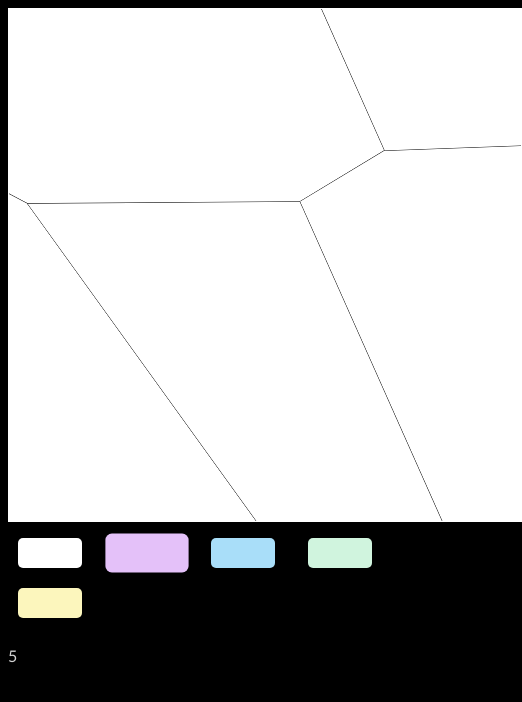
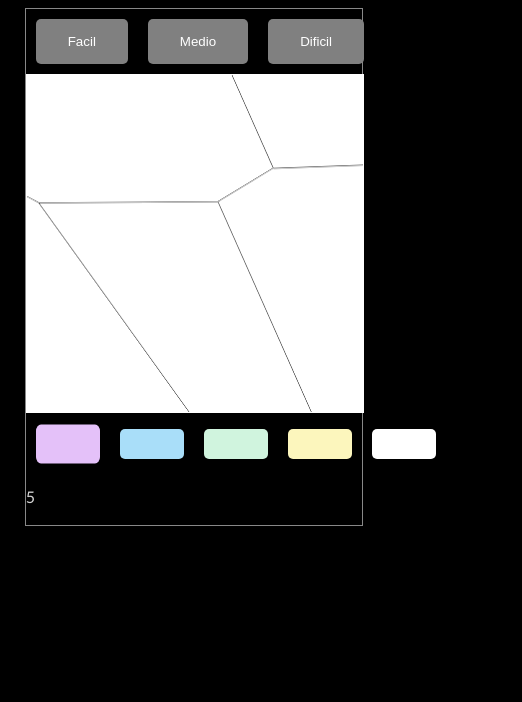
Before and after one commit to leander2189/four-colors, a plain HTML site: page index.html in a window 390 px wide. Shown: the whole page, 522 px wide, since content can reach past the window. Drawn offline with nearby package versions, Linux system fonts and the light colour scheme.

Commit message:
page is now responsive

```diff
--- a/index.html
+++ b/index.html
@@ -4,18 +4,29 @@
 	<meta charset="utf-8">
 	<title>4 Colors</title>
 	<link rel="stylesheet" href="style.css">
+	<link rel="icon" href="icon.png">
 	<script src="https://d3js.org/d3.v7.min.js"></script>
 	<script src="four_colors.js"></script>
 </head>
 <body>
-	<canvas id="canvas" width="512" height="512"></canvas>
+
+	<div class="container">
+		<div class="button-group">
+			<button id="easy" class="button">Facil</button>
+			<button id="medium" class="button">Medio</button>
+			<button id="hard" class="button">Dificil</button>
+		</div>
+
+		<canvas id="canvas" width="100" height="100"></canvas>
 		<br/>
-	<button id="col0" class="button"></button>
+
+		<div class="button-group">
 			<button id="col1" class="button"></button>
 			<button id="col2" class="button"></button>
 			<button id="col3" class="button"></button>
 			<button id="col4" class="button"></button>
-	<br/>
+			<button id="col0" class="button"></button>
+		</div>
 		<p id="timer"></p>
 
 		<div id="congrats-box" class="modal">
@@ -39,6 +50,14 @@
 
 			for (var i = 0; i < buttons.length; i++)
 				buttons[i].style.backgroundColor = paint_colors[i];
+
+			canvas_obj = document.getElementById("canvas");
+			var s = getComputedStyle(canvas_obj);
+			var w = s.width.split('px')[0];
+			var h = s.height.split('px')[0];
+			canvas_obj.width = w;
+			canvas_obj.height = h;
+
 
 			var canvas = new FourColors("canvas", paint_colors);
 
@@ -68,5 +87,7 @@
 
 		</script>
 
+	</div>
+
 
 </body>
--- a/style.css
+++ b/style.css
@@ -9,9 +9,19 @@ body
 
 .container
 {
-    width: 1000px;
-    margin-left:auto;
-    margin-right:auto;
+  margin: 0% 5% 0% auto; /* 15% from the top and centered */
+  border: 1px solid #888;
+  width: 90%; /* Could be more or less, depending on screen size */
+  height: 100%;
+}
+
+.button-group {
+  display: flex;
+  justify-content: space-between;
+}
+
+.button-group button {
+  flex-grow: 1;
 }
 
 canvas
@@ -20,10 +30,13 @@ canvas
     border-width: thin;
     border-color: white;
     text-align: center;
+    width:100%;
+    height: 80%;
 }
 
 .button
 {
+
     background-color: gray;
     border: none;
     color: white;
@@ -33,6 +46,7 @@ canvas
     text-decoration: none;
     display: inline-block;
     border-radius: 5px;
+
 }
 
 .button {
@@ -41,12 +55,12 @@ canvas
 
 
 .button:hover {
-    transform: scale(1.3);
+    transform: scale(1, 1.3);
     transition: 0.4s;
   }
 
 .button.active {
-    transform: scale(1.3);
+    transform: scale(1, 1.3);
 }
 
 .modal {
```
Lines whose indentation alone changed are shown as unchanged.
